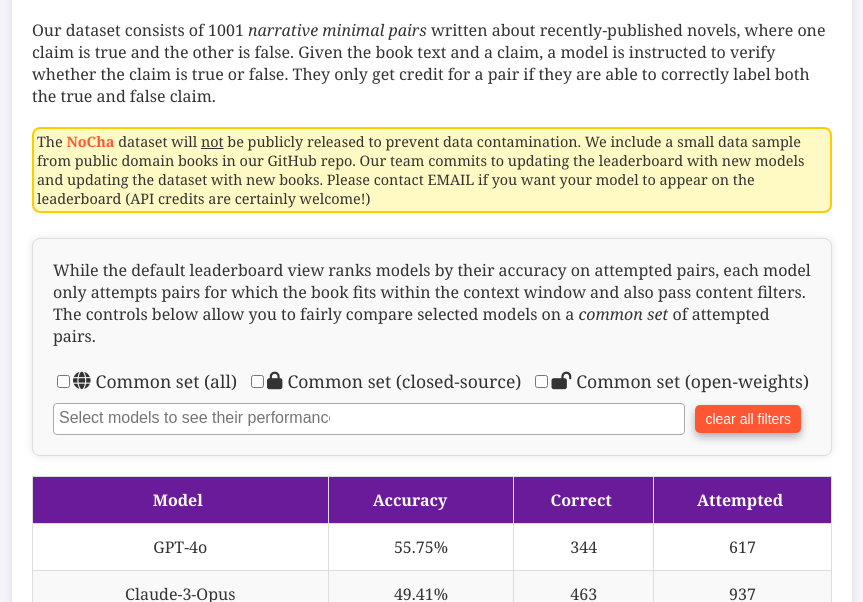
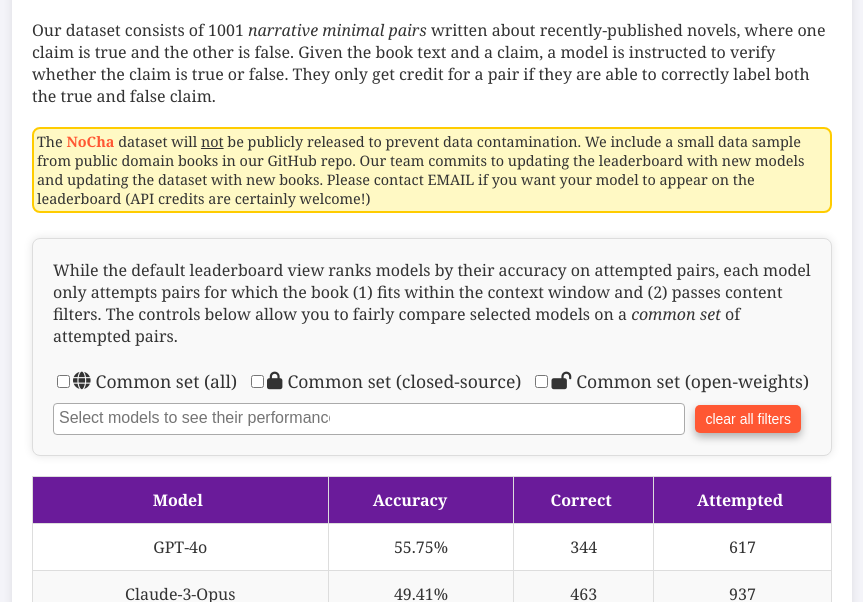
Before and after one commit to novelchallenge/novelchallenge.github.io, a plain HTML site: page index.html in a window 1280 px wide. Shown: the part 198-800 px from the top of the page, without its empty margins (208-1071 px from the left). Drawn offline with nearby package versions, Linux system fonts and the light colour scheme; a web font is replaced by a local one.

Commit message:
updated text

```diff
--- a/index.html
+++ b/index.html
@@ -28,7 +28,7 @@
         <br>
 
         <div class="filter-container">
-                While the default leaderboard view ranks models by their accuracy on attempted pairs, each model only attempts pairs for which the book fits within the context window and also pass content filters. The controls below allow you to fairly compare selected models on a <i>common set</i> of attempted pairs.<br><br>
+                While the default leaderboard view ranks models by their accuracy on attempted pairs, each model only attempts pairs for which the book (1) fits within the context window and (2) passes content filters. The controls below allow you to fairly compare selected models on a <i>common set</i> of attempted pairs.<br><br>
             <div class="checkbox-container">
                 <label class="filter-label">
                     <input type="checkbox" id="all-models-checkbox"> <i class="fas fa-globe"></i> Common set (all)
```
